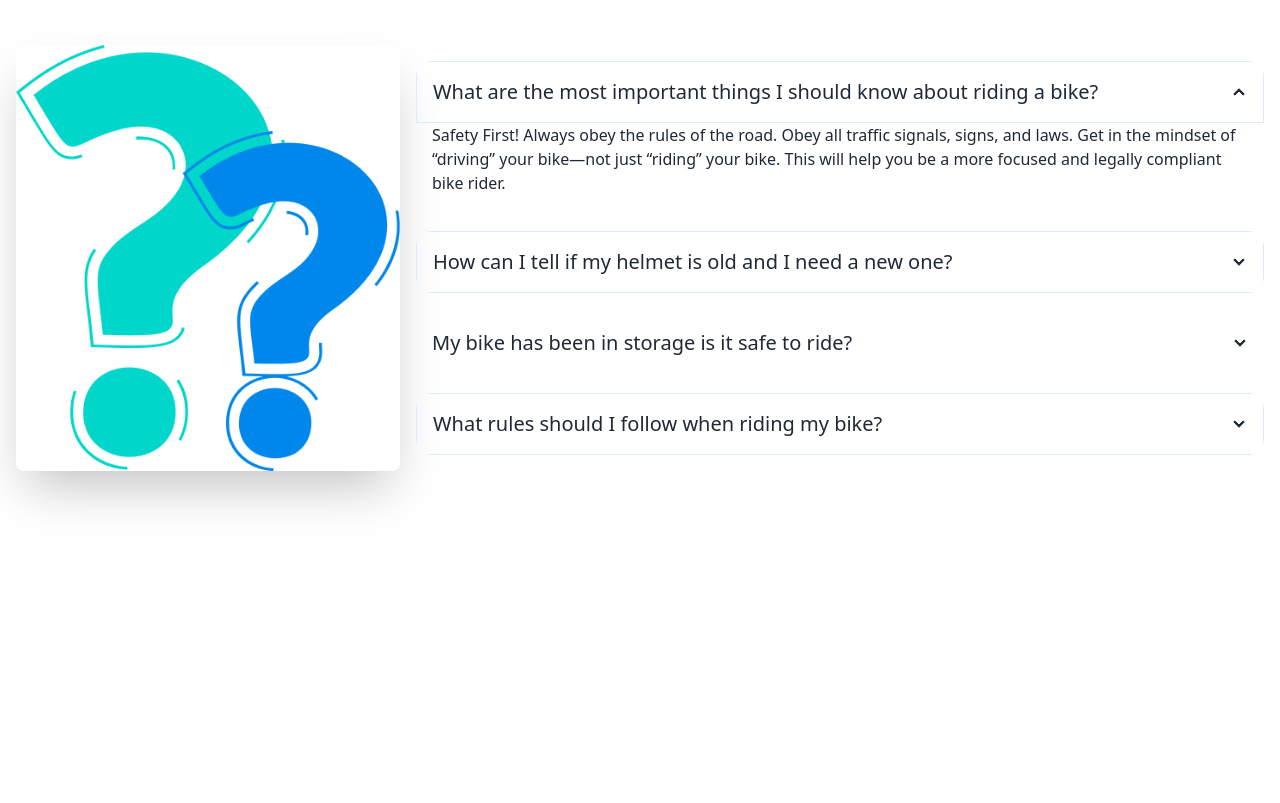
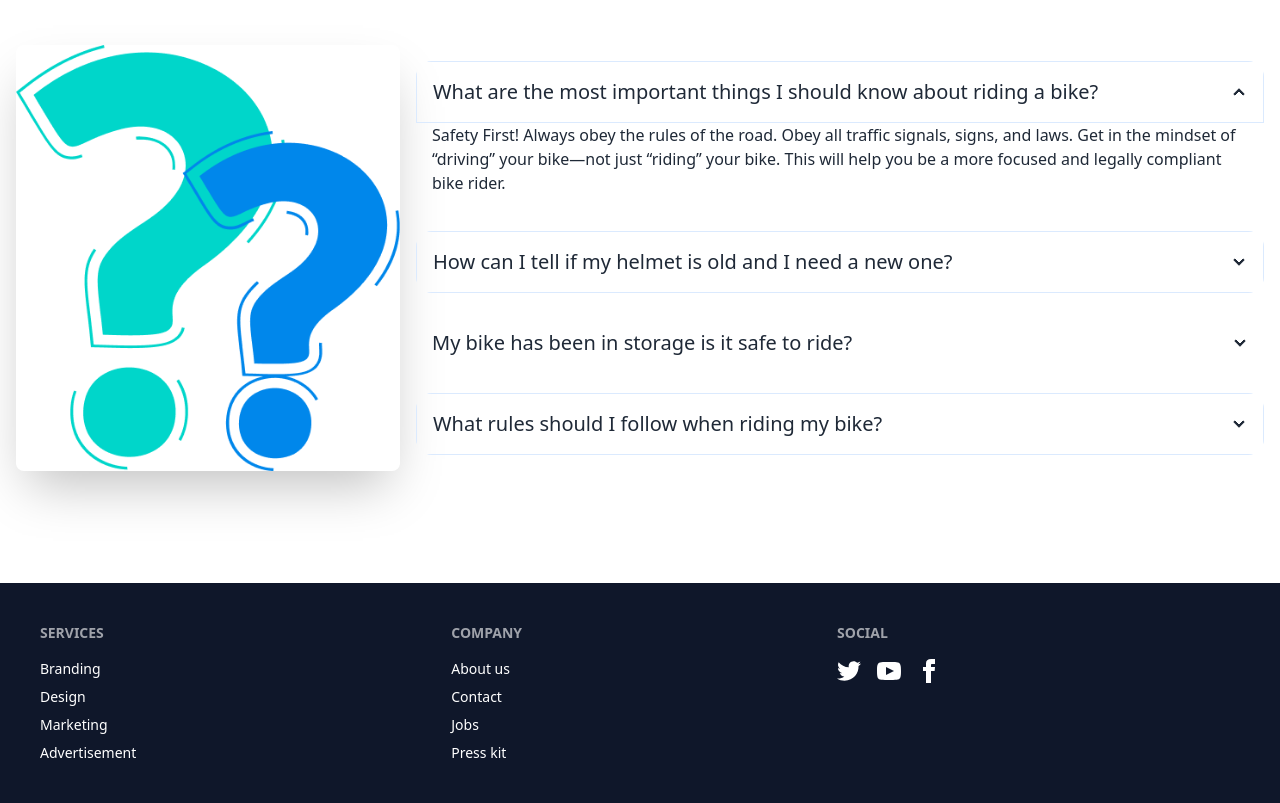
Before and after one commit to Faysal2123/My-Bike-Shop, a plain HTML site: page index.html in a window 1280 px wide. Shown: the part 2076-2879 px from the top of the page. Before the commit the page ends 2659 px from the top, so only its background shows below. Drawn offline with nearby package versions, Linux system fonts and the light colour scheme.

Commit message:
footer section done

```diff
--- a/index.html
+++ b/index.html
@@ -338,9 +338,62 @@
 
 
     </main>
-    <footer>
 
-    </footer>
+        <footer class="footer bg-slate-900 text-base-content text-white p-10 ">
+          <nav>
+            <h6 class="footer-title">Services</h6>
+            <a class="link link-hover">Branding</a>
+            <a class="link link-hover">Design</a>
+            <a class="link link-hover">Marketing</a>
+            <a class="link link-hover">Advertisement</a>
+          </nav>
+          <nav>
+            <h6 class="footer-title">Company</h6>
+            <a class="link link-hover">About us</a>
+            <a class="link link-hover">Contact</a>
+            <a class="link link-hover">Jobs</a>
+            <a class="link link-hover">Press kit</a>
+          </nav>
+          <nav>
+            <h6 class="footer-title">Social</h6>
+            <div class="grid grid-flow-col gap-4">
+              <a>
+                <svg
+                  xmlns="http://www.w3.org/2000/svg"
+                  width="24"
+                  height="24"
+                  viewBox="0 0 24 24"
+                  class="fill-current">
+                  <path
+                    d="M24 4.557c-.883.392-1.832.656-2.828.775 1.017-.609 1.798-1.574 2.165-2.724-.951.564-2.005.974-3.127 1.195-.897-.957-2.178-1.555-3.594-1.555-3.179 0-5.515 2.966-4.797 6.045-4.091-.205-7.719-2.165-10.148-5.144-1.29 2.213-.669 5.108 1.523 6.574-.806-.026-1.566-.247-2.229-.616-.054 2.281 1.581 4.415 3.949 4.89-.693.188-1.452.232-2.224.084.626 1.956 2.444 3.379 4.6 3.419-2.07 1.623-4.678 2.348-7.29 2.04 2.179 1.397 4.768 2.212 7.548 2.212 9.142 0 14.307-7.721 13.995-14.646.962-.695 1.797-1.562 2.457-2.549z"></path>
+                </svg>
+              </a>
+              <a>
+                <svg
+                  xmlns="http://www.w3.org/2000/svg"
+                  width="24"
+                  height="24"
+                  viewBox="0 0 24 24"
+                  class="fill-current">
+                  <path
+                    d="M19.615 3.184c-3.604-.246-11.631-.245-15.23 0-3.897.266-4.356 2.62-4.385 8.816.029 6.185.484 8.549 4.385 8.816 3.6.245 11.626.246 15.23 0 3.897-.266 4.356-2.62 4.385-8.816-.029-6.185-.484-8.549-4.385-8.816zm-10.615 12.816v-8l8 3.993-8 4.007z"></path>
+                </svg>
+              </a>
+              <a>
+                <svg
+                  xmlns="http://www.w3.org/2000/svg"
+                  width="24"
+                  height="24"
+                  viewBox="0 0 24 24"
+                  class="fill-current">
+                  <path
+                    d="M9 8h-3v4h3v12h5v-12h3.642l.358-4h-4v-1.667c0-.955.192-1.333 1.115-1.333h2.885v-5h-3.808c-3.596 0-5.192 1.583-5.192 4.615v3.385z"></path>
+                </svg>
+              </a>
+            </div>
+          </nav>
+        </footer>
+
 
 </body>
 </html>
```
